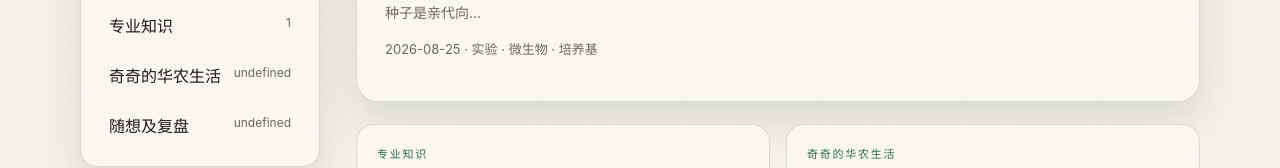
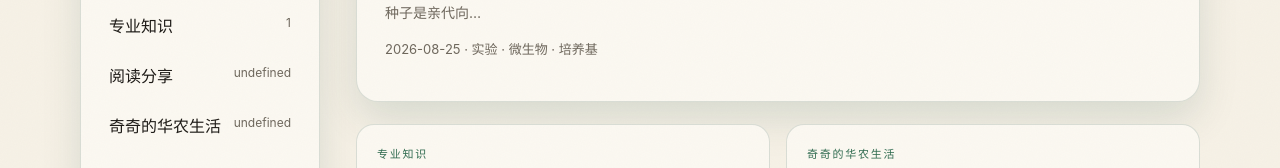
Before and after one commit to Christy00886/learning-note, a plain HTML site: page index.html in a window 1280 px wide. Shown: the part 594-762 px from the top of the page. Drawn offline with Linux system fonts and the light colour scheme.

Commit message:
栏目新增：阅读分享

```diff
--- a/index.html
+++ b/index.html
@@ -588,6 +588,7 @@
       <select name="type">
         <option value="lab">实验报告</option>
         <option value="knowledge">专业知识</option>
+        <option value="reading">阅读分享</option>
         <option value="life">奇奇的华农生活</option>
         <option value="reflection">随想及复盘</option>
       </select>
@@ -605,7 +606,7 @@
   <div class="toast" id="toast"></div>
 
   <script>
-    const TYPE_LABEL = { lab: "实验报告", knowledge: "专业知识", life: "奇奇的华农生活", reflection: "随想及复盘" };
+    const TYPE_LABEL = { lab: "实验报告", knowledge: "专业知识", reading: "阅读分享", life: "奇奇的华农生活", reflection: "随想及复盘" };
     const STORE = "hzau-shishan-notes-v1";
     const SEED = [
       {
@@ -720,7 +721,7 @@
         note: all.filter(n => n.type === "note").length,
         thought: all.filter(n => n.type === "thought").length
       };
-      filters.innerHTML = ["all", "lab", "knowledge", "life", "reflection"].map(k => {
+      filters.innerHTML = ["all", "lab", "knowledge", "reading", "life", "reflection"].map(k => {
         const label = k === "all" ? "全部" : TYPE_LABEL[k];
         return `<button aria-pressed="${state.type === k}" data-type="${k}">${label}<span class="count">${counts[k]}</span></button>`;
       }).join("");
```
